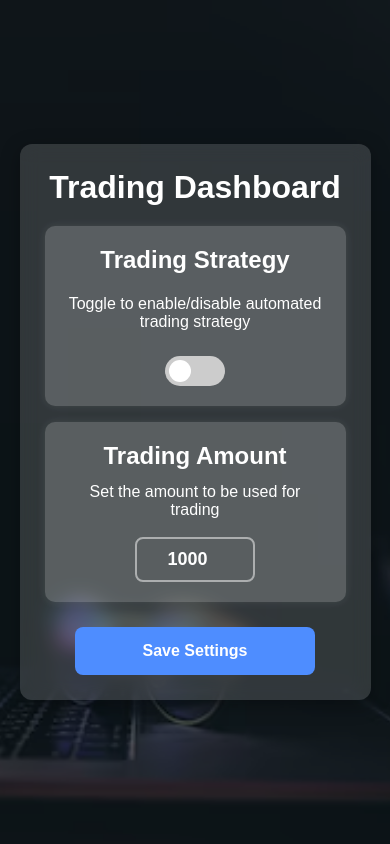
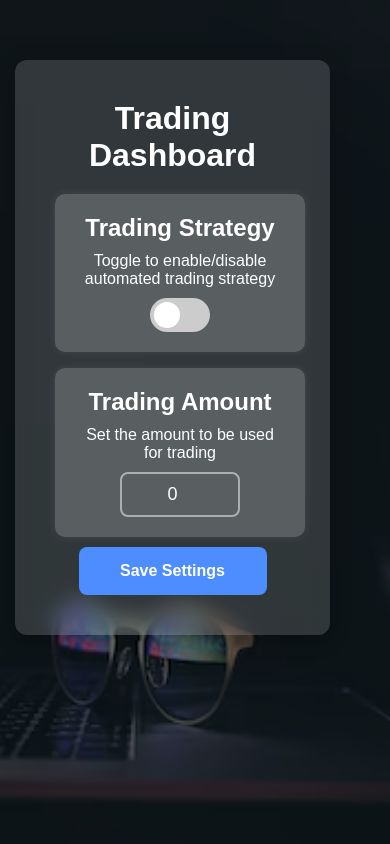
Before and after one commit to blackgrapes/InvestHawk, a Flask app: page /dashboard.html in a window 390 px wide. Run offline with Flask 3, Linux system fonts and the light colour scheme.

Commit message:
responsiveness done

```diff
--- a/app.py
+++ b/app.py
@@ -11,7 +11,7 @@
 app.secret_key = 'your_secret_key'  # Required for session management
 
 # ✅ MySQL Database Configuration
-app.config['SQLALCHEMY_DATABASE_URI'] = 'mysql+pymysql://root:Jhalak1234321@localhost:3306/investhawk'
+app.config['SQLALCHEMY_DATABASE_URI'] = 'mysql+pymysql://root:Amisha@123!@localhost:3306/investhawk'
 app.config['SQLALCHEMY_TRACK_MODIFICATIONS'] = False
 
 # ✅ Initialize Database
--- a/templates/dashboard.html
+++ b/templates/dashboard.html
@@ -16,21 +16,17 @@
 
         html, body {
             height: 100%;
-            overflow: hidden;
-            position: relative;
-        }
-
-        body {
             background: url('media/welcome.avif') no-repeat center center fixed;
             background-size: cover;
+            color: white;
             display: flex;
-            justify-content: center;
-            align-items: center;
-            color: white;
+            justify-content: flex-end;
+            align-items: flex-start;
+            padding: 20px;
         }
 
         .overlay {
-            position: absolute;
+            position: fixed;
             top: 0;
             left: 0;
             width: 100%;
@@ -39,50 +35,37 @@
             z-index: 0;
         }
 
-        /* Main Container */
         .container {
             position: relative;
-            width: 850px;
-            max-width: 90%;
+            width: 800px; /* Increase from current size */
+            max-width: 90%; /* Keep it responsive */
             background: rgba(255, 255, 255, 0.15);
             backdrop-filter: blur(10px);
-            padding: 25px;
+            padding: 40px; /* Increase internal spacing */
             border-radius: 12px;
             box-shadow: 0 5px 20px rgba(0, 0, 0, 0.3);
             text-align: center;
-            transition: transform 0.3s ease-in-out;
             z-index: 1;
+            margin-top: 6rem;
+            margin-right: 8rem;
         }
 
-        /* Remove additional blur on hover */
-        .container:hover {
-            transform: scale(1.02);
-            backdrop-filter: none; /* Prevents additional blurring */
+        h1 {
+            margin-bottom: 20px;
         }
 
-        /* Title */
-        h1 {
-            margin-bottom: 20px;
-            color: white;
+        .dashboard-content {
+            display: flex;
+            flex-wrap: wrap;
+            justify-content: space-between;
+            gap: 1rem;
         }
 
-        /* Dashboard Content */
-        .dashboard-content {
-            display: flex;
-            justify-content: space-between;
-            margin-bottom: 25px;
-            gap: 0.5rem;
-        }
-
-        /* Left & Right Sections */
         .left-section, .right-section {
-            width: 48%;
+            flex: 1;
+            min-width: 250px;
             padding: 20px;
             border-radius: 10px;
-            height: 180px;
-            display: flex;
-            flex-direction: column;
-            justify-content: space-between;
             background: rgba(255, 255, 255, 0.2);
             box-shadow: 0 0 10px rgba(255, 255, 255, 0.1);
             transition: transform 0.3s ease-in-out;
@@ -95,25 +78,53 @@
         .section-title {
             font-size: 1.5rem;
             margin-bottom: 10px;
-            color: white;
         }
 
-        .description {
-            margin-bottom: 15px;
-            color: white;
+        .toggle-container, .input-container {
+            display: flex;
+            justify-content: center;
+            margin-top: 10px;
         }
 
-        /* Toggle Switch */
-        .toggle-container {
-            display: flex;
-            justify-content: center;
+        .right-section input {
+            width: 120px;
+            padding: 10px;
+            font-size: 18px;
+            border-radius: 8px;
+            text-align: center;
+            background: transparent;
+            color: white;
+            border: 2px solid rgba(255, 255, 255, 0.5);
         }
 
+        .button-container {
+            margin-top: 10px;
+        }
+
+        button {
+            background-color: #4e8dff;
+            color: white;
+            padding: 15px 30px;
+            border: none;
+            border-radius: 8px;
+            cursor: pointer;
+            font-weight: bold;
+            font-size: 16px;
+            transition: all 0.3s ease-in-out;
+            width: 80%;
+            max-width: 200px;
+        }
+
+        button:hover {
+            transform: scale(1.05);
+        }
+
+        /* Toggle Switch Styles */
         .toggle-switch {
             position: relative;
             display: inline-block;
             width: 60px;
-            height: 30px;
+            height: 34px;
         }
 
         .toggle-switch input {
@@ -130,137 +141,77 @@
             right: 0;
             bottom: 0;
             background-color: #ccc;
-            transition: 0.4s;
-            border-radius: 30px;
+            transition: .4s;
+            border-radius: 34px;
         }
 
         .slider:before {
             position: absolute;
             content: "";
-            height: 22px;
-            width: 22px;
+            height: 26px;
+            width: 26px;
             left: 4px;
             bottom: 4px;
             background-color: white;
-            transition: 0.4s;
+            transition: .4s;
             border-radius: 50%;
         }
 
         input:checked + .slider {
-            background-color: #4e8dff;
+            background-color: #2196F3;
         }
 
         input:checked + .slider:before {
-            transform: translateX(30px);
+            transform: translateX(26px);
         }
 
-        /* Input Field */
-        .input-container {
-            display: flex;
-            justify-content: center;
+        @media screen and (max-width: 768px) {
+            .dashboard-content {
+                flex-direction: column;
             }
 
-        .right-section input {
-            width: 120px;
-            padding: 10px;
-            font-size: 18px;
-            border: 2px solid rgba(255, 255, 255, 0.5);
-            border-radius: 8px;
-            text-align: center;
-            font-weight: bold;
-            background: transparent;
-            color: white;
-        }
-
-        /* Save Button */
-        .button-container {
-            margin-top: 10px;
-        }
-
-        button {
-            background-color: #4e8dff;
-            color: white;
-            padding: 15px 30px;
-            border: none;
-            border-radius: 8px;
-            cursor: pointer;
-            font-weight: bold;
-            font-size: 16px;
-            transition: all 0.3s ease-in-out;
-            width: 20%;
-        }
-
-        button:hover {
-            background-color: #4e8dff;
-            transform: scale(1.05);
-        }
-
-        /* Responsive Design */
-        @media screen and (max-width: 768px) {
             .container {
-                width: 90%;
-                max-width: 500px;
-            }
-
-            .dashboard-content {
-                flex-direction: column;
-                gap: 1rem;
-            }
-
-            .left-section, .right-section {
-                width: auto;
-            }
-
-            button {
-                width: 80%;
+                margin-top: 20px;
+                margin-right: 20px;
+                width: 95%;
             }
         }
     </style>
 </head>
 <body>
     <div class="overlay"></div>
-
     <div class="container">
         <h1>Trading Dashboard</h1>
-
-        <!-- Dashboard Content -->
+        <form action="/save-trading-settings" method="POST">
             <div class="dashboard-content">
-
-            <!-- Left Side: Trading Strategy -->
                 <div class="left-section">
                     <h2 class="section-title">Trading Strategy</h2>
                     <p class="description">Toggle to enable/disable automated trading strategy</p>
                     <div class="toggle-container">
                         <label class="toggle-switch">
-                        <input type="checkbox" id="strategyToggle">
+                            <input type="checkbox" name="strategyEnabled" id="strategyToggle">
                             <span class="slider"></span>
                         </label>
                     </div>
                 </div>
-
-            <!-- Right Side: Trading Amount -->
                 <div class="right-section">
                    <h2 class="section-title">Trading Amount</h2>
                     <p class="description">Set the amount to be used for trading</p>
                     <div class="input-container">
-                    <input type="number" id="tradeAmount" placeholder="Enter amount" value="1000">
+                        <input type="number" name="tradeAmount" id="tradeAmount" placeholder="Enter amount" value="0" required min="0" step="1">
                     </div>
                 </div>
             </div>
-
-        <!-- Save Button -->
             <div class="button-container">
-            <button id="saveButton">Save Settings</button>
+                <button type="submit" id="saveButton">Save Settings</button>
             </div>
+        </form>
     </div>
-
     <script>
         document.getElementById('saveButton').addEventListener('click', function() {
             const isStrategyEnabled = document.getElementById('strategyToggle').checked;
             const tradeAmount = document.getElementById('tradeAmount').value;
-
             alert(`Settings saved! Strategy: ${isStrategyEnabled ? 'ON' : 'OFF'}, Amount: ₹${tradeAmount}`);
-
             anime({
                 targets: '#saveButton',
                 scale: [1, 1.2, 1],
--- a/templates/login.html
+++ b/templates/login.html
@@ -199,7 +199,7 @@
       // Validate input fields
       if (username === "" || password === "" || accessToken === "") {
         alert("Please fill in all fields before logging in.");
-        return;
+        return;swd
       }
 
       // Redirect to dashboard if validation passes
```
Also changed, not shown: templates/home.html (+105 -0 lines), templates/register.html (+30 -3 lines), templates/media/home.jpg (renamed from media/home.jpg), templates/media/welcome.avif (renamed from media/welcome.avif). Lines whose indentation alone changed are shown as unchanged.
